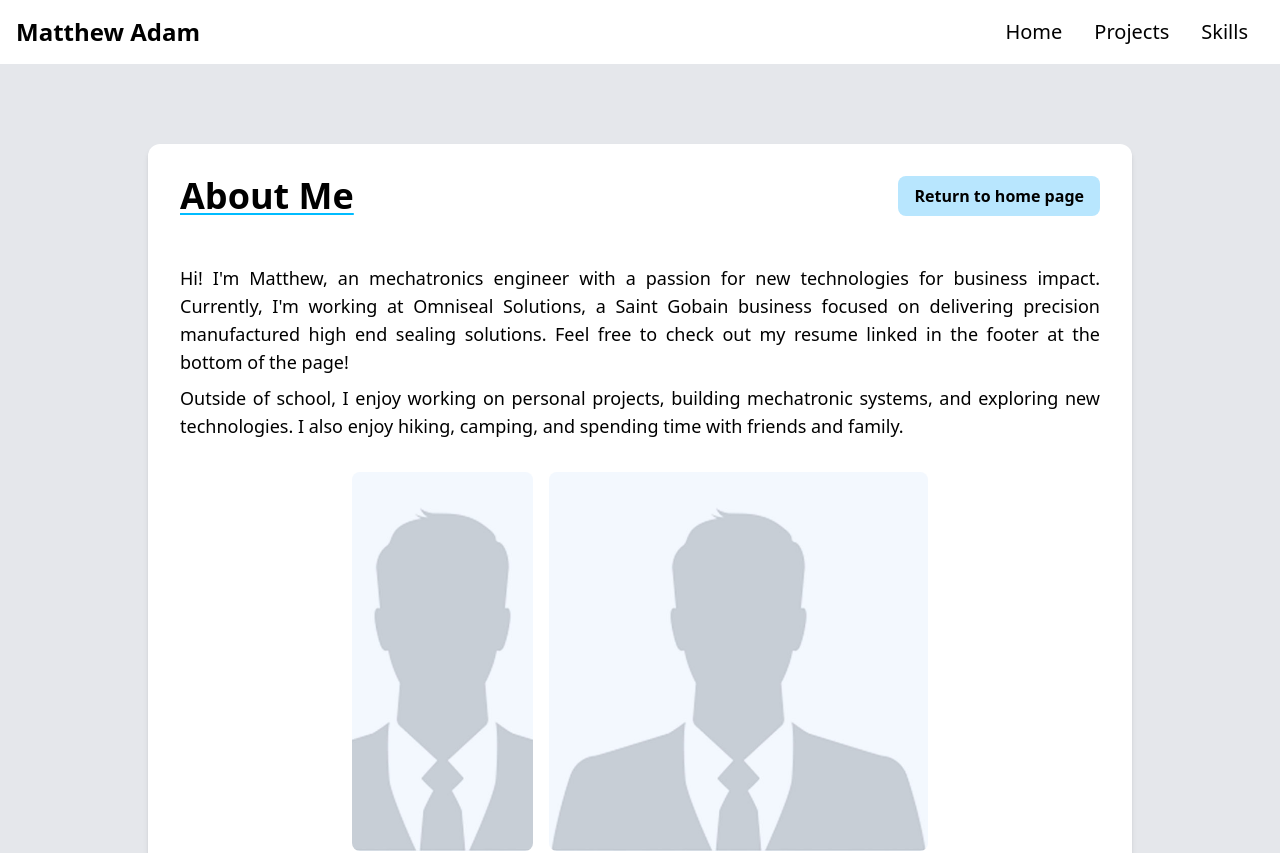
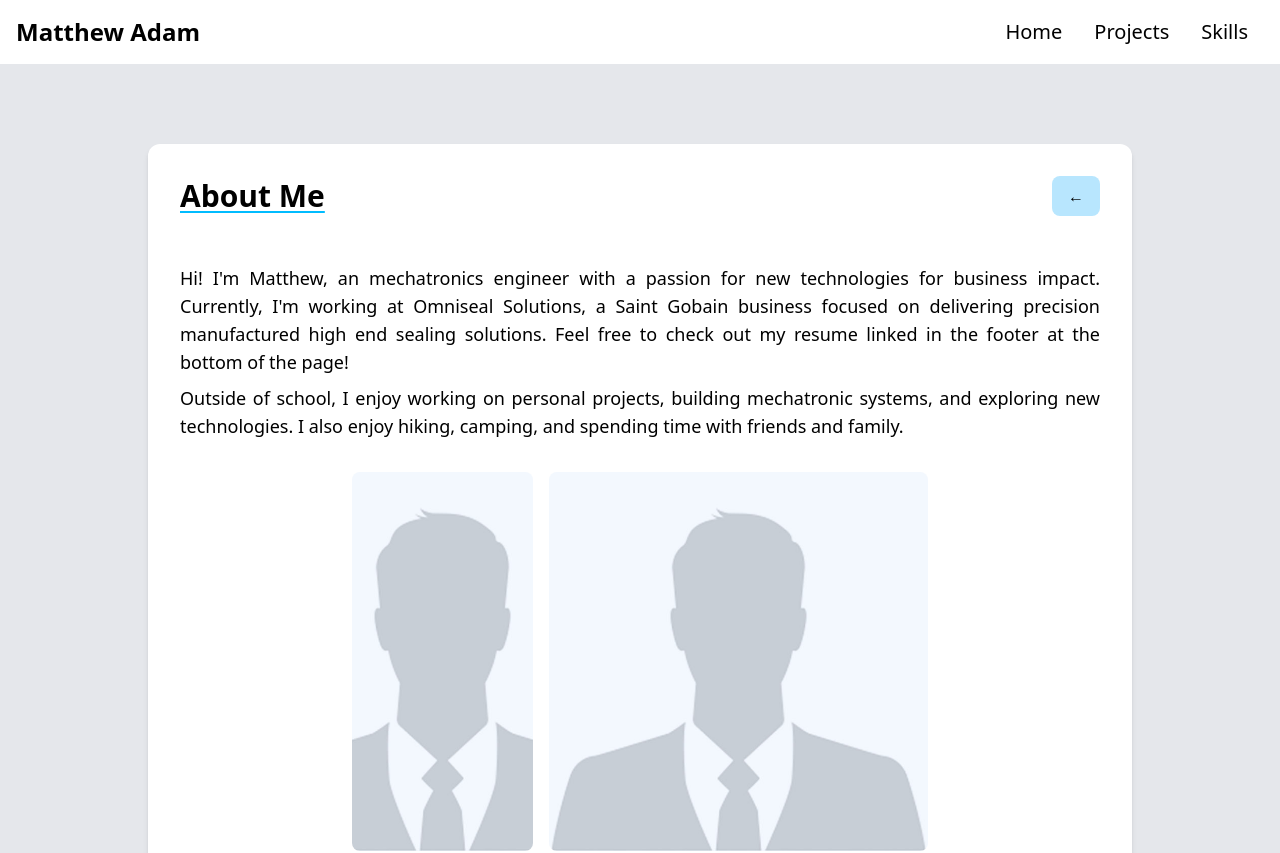
Before and after one commit to WebsiteMatthewEngineering/portfolio, a Next.js app in the folder portfolio/: page /about-me in a window 1280 px wide. Shown: the top 853 px of the page. Built offline with nearby package versions, Linux system fonts and the light colour scheme.

Commit message:
back button - override the w-fit

```diff
--- a/portfolio/app/about-me/page.tsx
+++ b/portfolio/app/about-me/page.tsx
@@ -8,8 +8,8 @@ export default function AboutMe() {
 
         <div className="card flex flex-col gap-8 p-8">
             <div className="flex flex-row justify-between items-center mb-4">
-                <h2 className="text-4xl font-bold text-text">About Me</h2>
-                <Button href="/" className="">Return to home page</Button>
+                <h2 className="text-3xl font-bold text-text">About Me</h2>
+                <Button href="/" className="!w-fit !px-4">←</Button>
             </div>
 
             <div className="flex flex-col gap-2">
```
